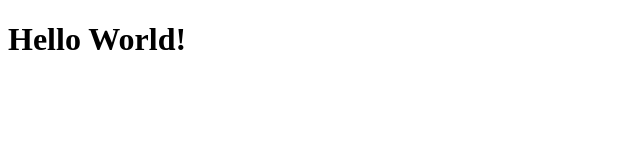
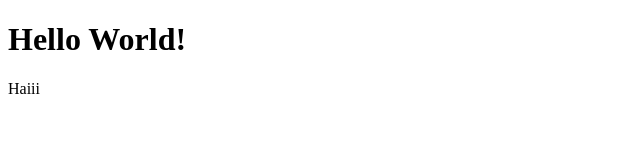
Before and after one commit to Dinacast/wpu-git-test, a plain HTML site: page index.html in a window 1280 px wide. Shown: the full height of the page, 0-640 px from the left. Drawn offline with Linux system fonts and the light colour scheme.

Commit message:
menambahkan paragraf

```diff
--- a/index.html
+++ b/index.html
@@ -8,5 +8,6 @@
 </head>
 <body>
     <h1>Hello World!</h1>
+    <p>Haiii</p>
 </body>
 </html>
```
